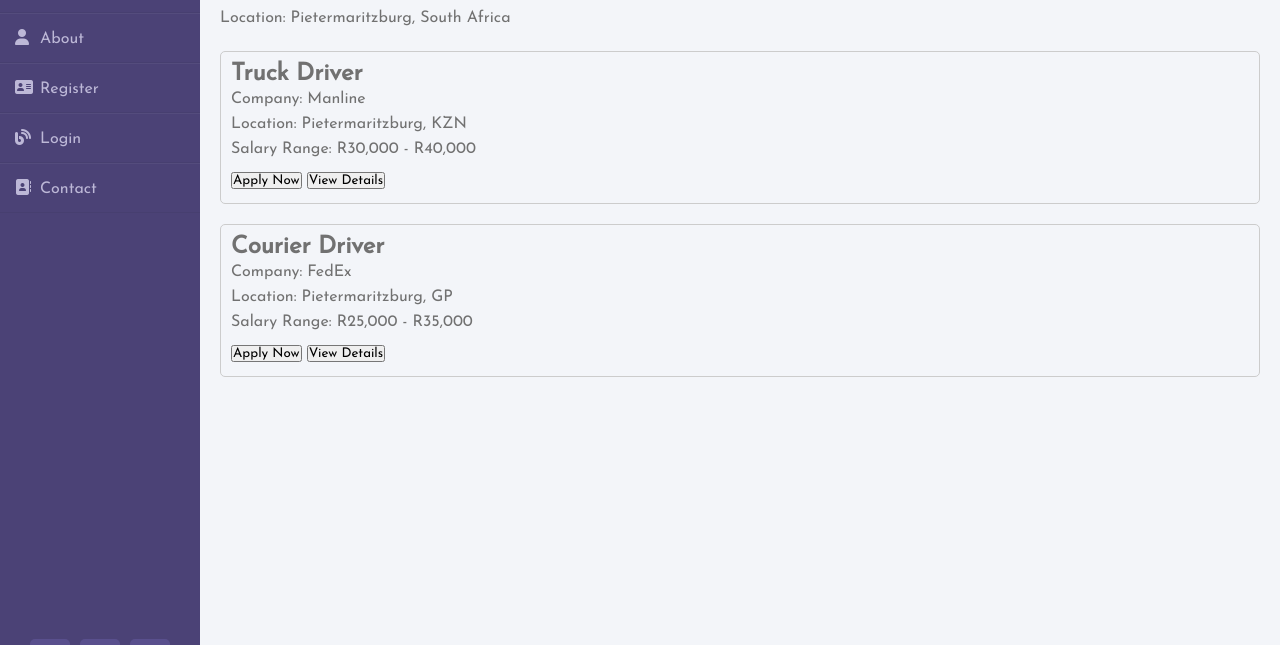
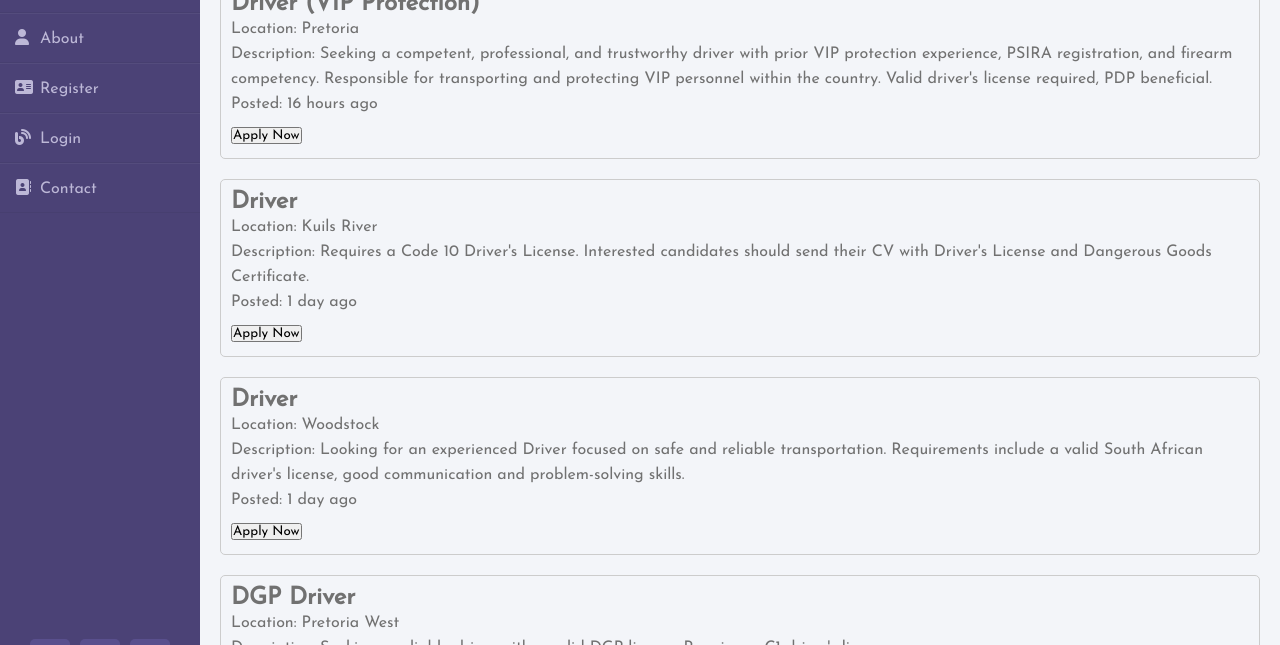
Before and after one commit to Skywalkingzulu1/driveonline, a plain HTML site: page index.html in a window 1280 px wide. Shown: the part 121-766 px from the top of the page. Drawn offline with Linux system fonts and the light colour scheme.

Commit message:
Update index.html

```diff
--- a/index.html
+++ b/index.html
@@ -17,7 +17,6 @@
             <li><a href="Register.html"><i class="fas fa-address-card"></i>Register</a></li>
             <li><a href="login.html"><i class="fas fa-blog"></i>Login</a></li>
             <li><a href="contact.html"><i class="fas fa-address-book"></i>Contact</a></li>
-
         </ul>
         <div class="social_media">
             <a href="#"><i class="fab fa-facebook-f"></i></a>
@@ -31,109 +30,200 @@
             <!-- Main Content -->
             <div class="main-content">
                 <h1>Welcome to Drive Online Dashboard</h1>
-        <div class="job-posts">
-            <!-- Job posts for companies hiring drivers -->
-            <div class="job-post">
-                <h2>Driver </h2>
-                <p>Location: Pietermaritzburg, South Africa</p>
-                <!-- Other job details -->
-            </div>
-            <div class="job-listings">
-    <!-- Job Listing 1 -->
-    <div class="job-listing">
-        <h2>Truck Driver</h2>
-        <p>Company: Manline</p>
-        <p>Location: Pietermaritzburg, KZN</p>
-        <p>Salary Range: R30,000 - R40,000</p>
-        <button class="apply-btn">Apply Now</button>
-        <button class="details-btn" onclick="showDetails()">View Details</button>
-    </div>
-
-    <!-- Job Listing 2 -->
-    <div class="job-listing">
-        <h2>Courier Driver</h2>
-        <p>Company: FedEx</p>
-        <p>Location: Pietermaritzburg, GP</p>
-        <p>Salary Range: R25,000 - R35,000</p>
-        <button class="apply-btn">Apply Now</button>
-        <button class="details-btn" onclick="showDetails()">View Details</button>
-    </div>
-
-    <!-- Add more job listings as needed -->
-</div>
-
-<!-- Pop-Up Details -->
-<div class="pop-up-details" id="pop-up-details">
-    <div class="pop-up-content">
-        <h2>Local Truck driver</h2>
-        <p>Company: Albany</p>
-        <p>Location: Pietermaritzburg, KZN</p>
-        <p>Salary Range: R30,000 - R40,000</p>
-        <h3>Job Details:</h3>
-        <p>Responsibilities: Lorem ipsum dolor sit amet...</p>
-        <p>Requirements: Lorem ipsum dolor sit amet...</p>
-        <p>Date Posted: April 15, 2024</p>
-        <button class="apply-btn">Apply Now</button>
-        <button class="close-btn" onclick="hideDetails()">Close</button>
-    </div>
-</div>
-
-
-        </div>
+                <div class="job-listings-container" id="job-listings-container"></div>
             </div>
         </div>
     </div>
 </div>
 
-<script type="text/javascript">
+<script>
 
-	document.addEventListener('DOMContentLoaded', (event) => {
-// Function to show pop-up details
-function showDetails(jobTitle, company, location, salary, responsibilities, requirements, datePosted) {
-    var popUpDetails = document.getElementById("pop-up-details");
-    var popUpContent = document.querySelector(".pop-up-content");
 
-    // Update pop-up content with job details
-    popUpContent.innerHTML = `
-        <h2>${jobTitle}</h2>
-        <p>Company: ${company}</p>
-        <p>Location: ${location}</p>
-        <p>Salary Range: ${salary}</p>
-        <h3>Job Details:</h3>
-        <p>Responsibilities: ${responsibilities}</p>
-        <p>Requirements: ${requirements}</p>
-        <p>Date Posted: ${datePosted}</p>
-        <button class="apply-btn">Apply Now</button>
-        <button class="close-btn" onclick="hideDetails()">Close</button>
+    // Job listings JSON data (Add your job listings data here)
+    const jobListings = [
+    {
+        "title": "Driver (VIP Protection)",
+        "location": "Pretoria",
+        "description": "Seeking a competent, professional, and trustworthy driver with prior VIP protection experience, PSIRA registration, and firearm competency. Responsible for transporting and protecting VIP personnel within the country. Valid driver's license required, PDP beneficial.",
+        "posted": "16 hours ago"
+    },
+    {
+        "title": "Driver",
+        "location": "Kuils River",
+        "description": "Requires a Code 10 Driver's License. Interested candidates should send their CV with Driver's License and Dangerous Goods Certificate.",
+        "posted": "1 day ago"
+    },
+    {
+        "title": "Driver",
+        "location": "Woodstock",
+        "description": "Looking for an experienced Driver focused on safe and reliable transportation. Requirements include a valid South African driver's license, good communication and problem-solving skills.",
+        "posted": "1 day ago"
+    },
+    {
+        "title": "DGP Driver",
+        "location": "Pretoria West",
+        "description": "Seeking a reliable driver with a valid DGP license. Requires a C1 driver's license.",
+        "posted": "1 week ago"
+    },
+    {
+        "title": "Driver/Logistics",
+        "location": "Alberton",
+        "description": "Leading security firm seeks a driver for logistical duties.",
+        "posted": "2 weeks ago"
+    },
+    {
+        "title": "RT drivers with A+M",
+        "location": "Clayville",
+        "description": "Large company seeking RT drivers with A+M license. Candidates can send CVs to provided emails.",
+        "posted": "1 week ago"
+    },
+    {
+        "title": "Professional Driver",
+        "location": "Durban North",
+        "description": "Fixed-term full-time position available.",
+        "posted": "1 day ago"
+    },
+    {
+        "title": "ADMIN/DRIVER",
+        "location": "Woodstock",
+        "description": "Seeking a young male for an admin/driver role in Woodstock CPT area.",
+        "posted": "2 weeks ago"
+    },
+    {
+        "title": "Driver (Code 10 with PDP)",
+        "location": "Germiston",
+        "description": "Seeking a code 10 driver with a valid PDP.",
+        "posted": "20 hours ago"
+    },
+    {
+        "title": "Code 10 Drivers",
+        "location": "Johannesburg - North (Sandton / Midrand / Diepsloot)",
+        "description": "Company based in Kyasands, Randburg, looking for Code 10 drivers with PDP to join their team.",
+        "posted": "1 day ago"
+    },
+    {
+        "title": "FORKLIFT DRIVER / SALES ASSISTANT",
+        "location": "Durban",
+        "description": "Role involves assisting with receiving, dispatching, and controlling stock. Forklift operation and sales support.",
+        "posted": "6 days ago"
+    },
+    {
+        "title": "Driver Code 14",
+        "location": "Centurion",
+        "description": "Requires proven working experience as a delivery driver and a valid Code 14 driver's license with permit.",
+        "posted": "1 day ago"
+    },
+    {
+        "title": "Code 14 Driver",
+        "location": "Strand",
+        "description": "Established manufacturer seeking experienced Code 14 driver with sober habits, preferably with crane truck experience.",
+        "posted": "1 day ago"
+    },
+    {
+        "title": "Code 10 Driver",
+        "location": "Ballito",
+        "description": "Driver position available.",
+        "posted": "2 days ago"
+    },
+    {
+        "title": "EXPERIENCED DRIVERS (CODE 10, 14 & FORKLIFT)",
+        "location": "Port Elizabeth",
+        "description": "Requires Driver's License with PDP.",
+        "posted": "2 days ago"
+    },
+    {
+        "title": "CODE 10 WITH PDP DELIVERY DRIVER",
+        "location": "Cape Town",
+        "description": "Requires valid Code 8/10 driver's license and PDP.",
+        "posted": "3 days ago"
+    },
+    {
+        "title": "Code 8 Delivery Driver",
+        "location": "Cape Town",
+        "description": "Requires valid Code 8/10 driver's license and PDP.",
+        "posted": "3 days ago"
+    },
+    {
+        "title": "Code 14 Long Distance Truck Driver",
+        "location": "Sasolburg",
+        "description": "Seeking a young male residing in Vaal/Sasolburg area with 2-5 years of experience as a Long Distance Code 14 Driver.",
+        "posted": "6 days ago"
+    },
+    {
+        "title": "Driver Trainer",
+        "location": "Delareyville",
+        "description": "Responsible for training, re-training, skilling, and upskilling drivers. Certification as Driver Trainer required.",
+        "posted": "2 days ago"
+    },
+    {
+        "title": "Test Driver",
+        "location": "Uitenhage",
+        "description": "Requires a valid unendorsed driver's license B Code 8. Advanced driver test and medical examination required.",
+        "posted": "1 day ago"
+    },
+    {
+        "title": "Code 10 Driver",
+        "location": "Gqeberha, South Africa",
+        "description": "Position available for CODE 8 / 10 / 14 MOTOR VEHICLE DRIVER. Requires valid driver's license and preferably without suspension.",
+        "posted": "3 days ago"
+    },
+    {
+        "title": "BUS DRIVER SKILLS PROGRAMME",
+        "location": "Cape Town",
+        "description": "Requires valid code EC(14) driver's licence with PrDP.",
+        "posted": "1 week ago"
+    },
+    {
+        "title": "Code 10 Driver",
+        "location": "Pinetown, KZN",
+        "description": "Driver with own personal vehicle required. Code 10 License necessary.",
+        "posted": "1 week ago"
+    },
+    {
+        "title": "Code 14 Driver",
+        "location": "CPT - CBD",
+        "description": "Responsibilities include mapping out driving routes, loading/unloading cargo, and complying with truck rules and regulations. Requires Matric Certificate or higher and Code 14 License with valid PDP.",
+        "posted": "3 days ago"
+    },
+    {
+        "title": "Forklift Driver",
+        "location": "Prospecton",
+        "description": "Minimum of 3 years' experience required in an automotive industry.",
+        "posted": "17 hours ago"
+    }
+]
+;
+
+    // Function to generate HTML for job listings
+    function generateJobListingHTML(jobListing, index) {
+        return `
+            <div class="job-listing">
+                <h2>${jobListing.title}</h2>
+                <p>Location: ${jobListing.location}</p>
+                <p>Description: ${jobListing.description}</p>
+                <p>Posted: ${jobListing.posted}</p>
+            <button class="apply-btn" onclick="applyNow(${index})">Apply Now</button>
+            </div>
         `;
-
-    // Show pop-up details
-    popUpDetails.style.display = "block";
     }
 
-// Function to hide pop-up details
-function hideDetails() {
-    var popUpDetails = document.getElementById("pop-up-details");
-    popUpDetails.style.display = "none";
+    // Function to display job listings
+    function displayJobListings() {
+        const jobListingsContainer = document.getElementById('job-listings-container');
+        let jobListingsHTML = '';
+
+        jobListings.forEach(jobListing => {
+            jobListingsHTML += generateJobListingHTML(jobListing);
+        });
+
+        jobListingsContainer.innerHTML = jobListingsHTML;
     }
 
-// Add event listener to "View Details" buttons
-document.querySelectorAll(".details-btn").forEach((button, index) => {
-    button.addEventListener("click", function() {
-        var jobListing = document.querySelectorAll(".job-listing")[index];
-        var jobTitle = jobListing.querySelector("h2").innerText;
-        var company = jobListing.querySelectorAll("p")[0].innerText.split(": ")[1];
-        var location = jobListing.querySelectorAll("p")[1].innerText.split(": ")[1];
-        var salary = jobListing.querySelectorAll("p")[2].innerText.split(": ")[1];
-        var responsibilities = "Lorem ipsum dolor sit amet...";
-        var requirements = "Lorem ipsum dolor sit amet...";
-        var datePosted = "April 15, 2024";
 
-        showDetails(jobTitle, company, location, salary, responsibilities, requirements, datePosted);
-    });
-});
 
-});
+
+    // Call the function to display job listings
+    displayJobListings();
 </script>
 
 </body>
```
Lines whose indentation alone changed are shown as unchanged.
